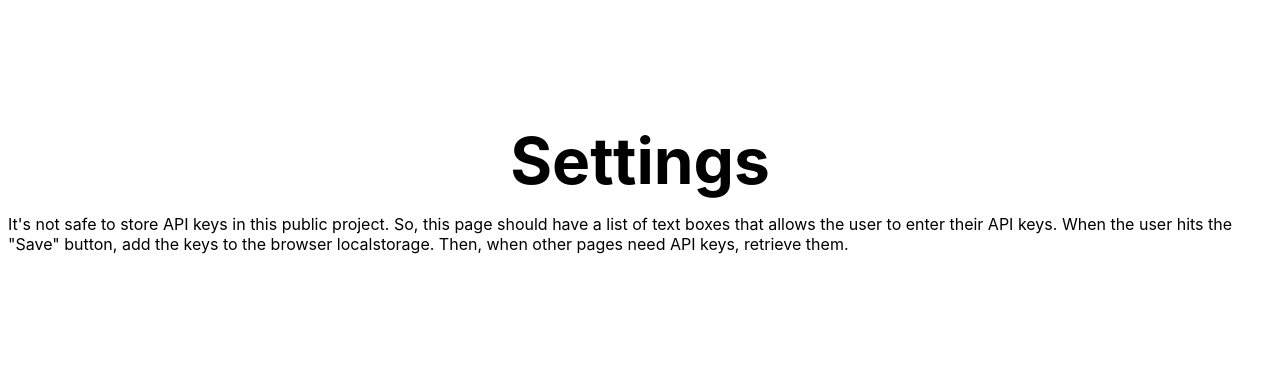
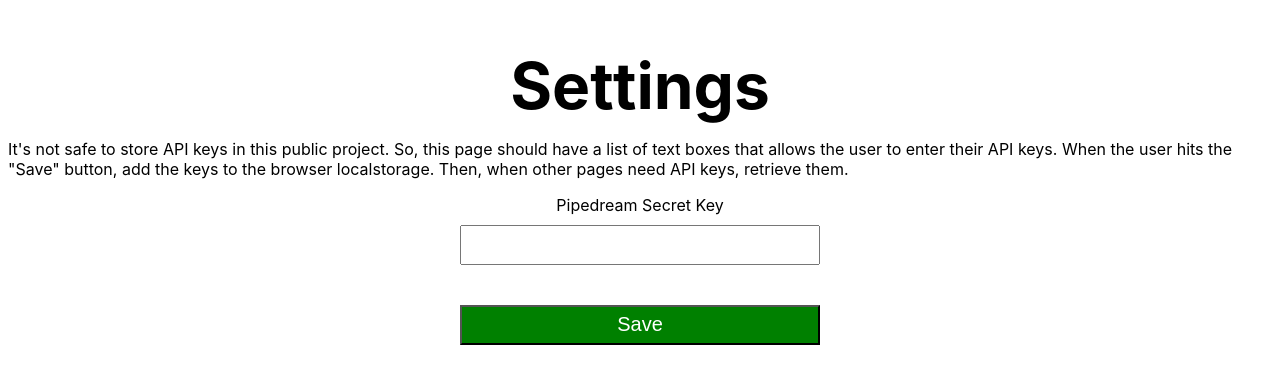
Before and after one commit to taskforce-services/taskforce-next-admin, a Next.js app: page /settings in a window 1280 px wide. Shown: the part 203-586 px from the top of the page. Built offline with nearby package versions, Linux system fonts and the light colour scheme.

Commit message:
fixes #1 Settings page

```diff
--- a/package.json
+++ b/package.json
@@ -9,6 +9,7 @@
     "start": "next start"
   },
   "dependencies": {
+    "axios": "^0.27.2",
     "next": "12.2.2",
     "react": "18.2.0",
     "react-dom": "18.2.0"
--- /dev/null
+++ b/pages/api/pipedreams/[key].js
@@ -0,0 +1,14 @@
+import { getApiKeys } from "../../../services/pipedream.service";
+
+const handler = async (req, res) => {
+  const { key } = req.query;
+  const pipedreamResponse = await getApiKeys(key);
+  if (pipedreamResponse.status === 200) {
+    const { data } = pipedreamResponse;
+    return res.status(200).json(data);
+  } else {
+    return res.status(400).json({ error: "Internal Server Error" });
+  }
+};
+
+export default handler;
--- a/pages/settings/index.js
+++ b/pages/settings/index.js
@@ -1,24 +1,68 @@
 import Head from "next/head";
+import { useState } from "react";
 import styles from "../../styles/Home.module.css";
+import axios from "axios";
 
 export default function Home() {
+  const [key, setKey] = useState();
+  const [message, setMessage] = useState("");
+  const [loader, setLoader] = useState(false);
+  const [keys, setKeys] = useState();
+
+  const onSubmit = async (e) => {
+    e.preventDefault();
+    setLoader(true);
+    localStorage.setItem("key", key);
+    try {
+      const response = await axios.get(`/api/pipedreams/${key}`);
+      setKeys(JSON.stringify(response.data));
+      setMessage(`Keys retrieved succesfully`);
+    } catch (error) {
+      setKeys();
+      setMessage(
+        "An error has occurred, please check you are using a valid key"
+      );
+    }
+    setKey("");
+    setLoader(false);
+  };
+
   return (
     <div className={styles.container}>
       <Head>
         <title>Taskforce Settings</title>
-                <link rel="icon" href="/favicon.ico"/>
+        <link rel="icon" href="/favicon.ico" />
       </Head>
 
       <main className={styles.main}>
-                <h1 className={styles.title}>
-                    Settings
-                </h1>
+        <h1 className={styles.title}>Settings</h1>
 
         <p>
-                    It's not safe to store API keys in this public project. So, this page should have a list of
-                    text boxes that allows the user to enter their API keys. When the user hits the "Save" button,
-                    add the keys to the browser localstorage. Then, when other pages need API keys, retrieve them.
+          It's not safe to store API keys in this public project. So, this page
+          should have a list of text boxes that allows the user to enter their
+          API keys. When the user hits the "Save" button, add the keys to the
+          browser localstorage. Then, when other pages need API keys, retrieve
+          them.
         </p>
+        <form onSubmit={onSubmit} className={styles.keyForm}>
+          <label> Pipedream Secret Key</label>
+          <input
+            onChange={(e) => setKey(e.target.value)}
+            className={styles.input}
+            required
+            value={key}
+          />
+          {loader && <div className={styles.loader} />}
+          <button className={styles.submit} type="submit">
+            Save
+          </button>
+        </form>
+        {message && (
+          <>
+            <p className={styles.keys}>{message}</p>
+            {keys && <p className={styles.keys}>{keys}</p>}
+          </>
+        )}
       </main>
     </div>
   );
--- /dev/null
+++ b/services/pipedream.service.js
@@ -0,0 +1,12 @@
+import axios from "axios";
+
+const PIPEDREAM_BASE_URL = process.env.NEXT_PUBLIC_PIPEDREAM_API_URL;
+
+export const getApiKeys = async (key) => {
+  try {
+    const response = await axios.get(`${PIPEDREAM_BASE_URL}?key=${key}`);
+    return response;
+  } catch (err) {
+    return err.response;
+  }
+};
--- a/styles/Home.module.css
+++ b/styles/Home.module.css
@@ -15,6 +15,55 @@
   flex-direction: column;
   justify-content: center;
   align-items: center;
+}
+
+.keyForm {
+  display: flex;
+  flex-direction: column;
+  justify-content: center;
+  align-items: center;
+}
+
+.input {
+  width: 360px;
+  height: 40px;
+  margin-top: 10px;
+  margin-bottom: 20px;
+}
+
+.submit {
+  width: 360px;
+  height: 40px;
+  background-color: green;
+  color: white;
+  font-size: 20px;
+  cursor: pointer;
+  margin-top: 20px;
+}
+
+.keys {
+  line-break: anywhere;
+  width: 300px;
+  justify-content: center;
+  display: flex;
+}
+
+.loader {
+  border: 10px solid #f3f3f3; /* Light grey */
+  border-top: 10px solid #3498db; /* Blue */
+  border-radius: 50%;
+  width: 60px;
+  height: 60px;
+  animation: spin 2s linear infinite;
+}
+
+@keyframes spin {
+  0% {
+    transform: rotate(0deg);
+  }
+  100% {
+    transform: rotate(360deg);
+  }
 }
 
 .footer {
```
Also changed, not shown: 1 other file (tests, documents, lock files or other folders). Lines whose indentation alone changed are shown as unchanged.
